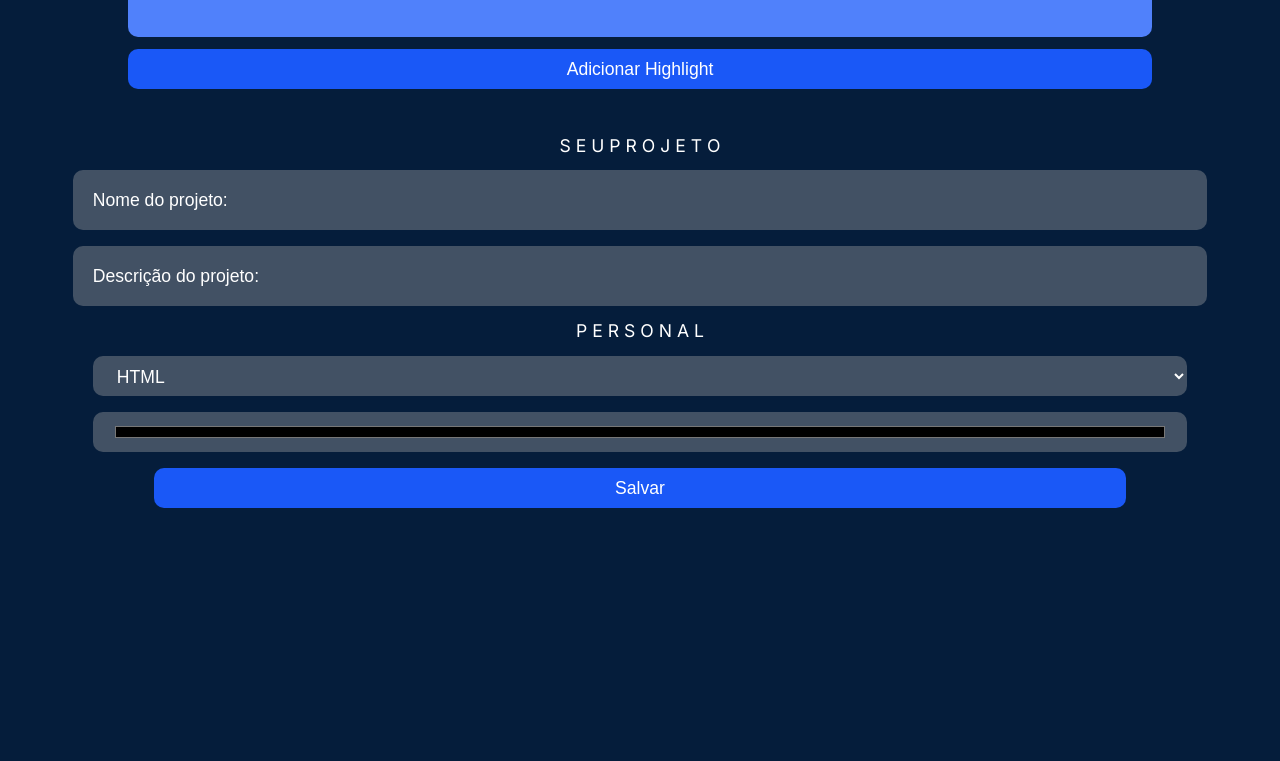
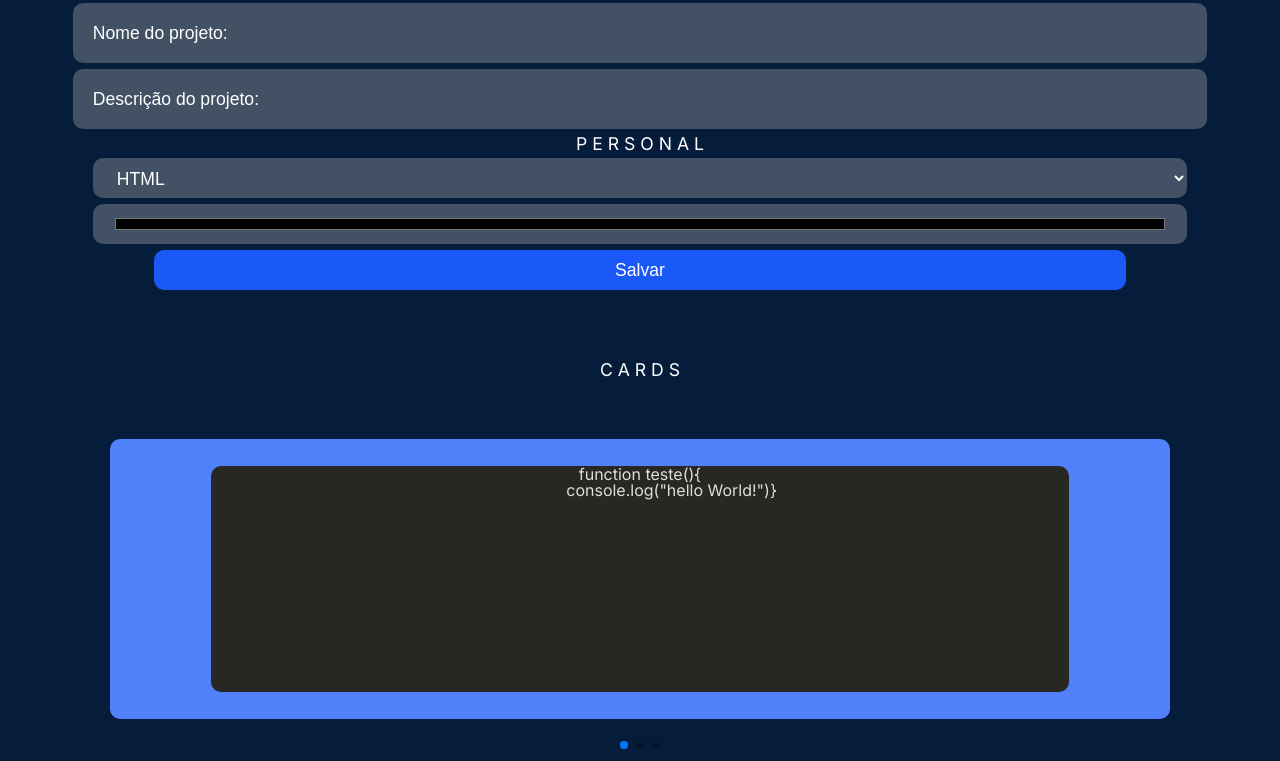
Before and after one commit to JoaoIto/CodeEditor, a website built with Vite: page index.html in a window 1280 px wide. Shown: the part 679-1440 px from the top of the page. Built offline with nearby package versions, Linux system fonts and the light colour scheme.

Commit message:
Add Swiper.js for carroussel project cards

```diff
--- /dev/null
+++ b/css/card/style.css
@@ -0,0 +1,23 @@
+.swiper {
+    height: 500px;
+    width: 50%;
+    margin-top: 50px;
+    text-align: center;
+}
+
+.swiper-slide {
+    height: 400px;
+    width: 20%;
+    display: flex;
+    align-items: center;
+    justify-content: center;
+}
+
+@media screen and (max-width:1300px) {
+    .swiper{
+        width: 90%;
+    }
+    .swiper-slide {
+        width: 90%;
+    }
+}
--- a/css/form/style.css
+++ b/css/form/style.css
@@ -8,9 +8,9 @@ fieldset {
 .form {
     display: flex;
     align-items: center;
-    justify-content: center;
+    justify-content: space-evenly;
     width: 20%;
-    height: 50vh;
+    height: 55vh;
 }
 
 .camp {
--- a/css/menu/style.css
+++ b/css/menu/style.css
@@ -24,9 +24,12 @@
     height: 50px;
     width: 50px;
     border-radius: 30%;
-    background-color: var(--blue-300);
+    background-color: var(--blue-200);
 }
 
+.active{
+  background-color: var(--blue-400);
+}
 .editor-button{
     width: 90%;
     display: flex;
--- a/css/style.css
+++ b/css/style.css
@@ -2,6 +2,7 @@
 @import url(./menu/style.css);
 @import url(./editor/style.css);
 @import url(./form/style.css);
+@import url(./card/style.css);
 
 @import url('https://fonts.googleapis.com/css2?family=Inter:wght@400;500;700&display=swap');
 
--- a/index.html
+++ b/index.html
@@ -9,6 +9,7 @@
   <link rel="stylesheet" href="./css/styles/monokai.css">
   <link rel="stylesheet" href="./css/root.css">
   <link rel="stylesheet" href="./css/style.css">
+  <link rel="stylesheet" href="https://cdn.jsdelivr.net/npm/swiper@8/swiper-bundle.min.css" />
 
   <link rel="shortcut icon" href="./public/devLogo.png" type="image/x-icon">
   <title>Alura Coder</title>
@@ -29,7 +30,7 @@
         <h2 class="title-section" id="menu">M E N U</h2>
         <div class="buttons">
           <div class="editor-button">
-            <div class="editor-button__logo">
+            <div class="editor-button__logo active">
               <img height="20" src="./public/VectorCode.svg" alt="Logo de código">
             </div>
             <h3 class="title-button">Editor</h3>
@@ -67,14 +68,52 @@
           <option value="">JS</option>
         </select>
 
-        <input type="color" name="" id="" class="camp">
+        <input type="color" name="" id="color" class="camp" onchange=" changeColor()">
 
         <input type="button" value="Salvar" id="save" class="camp">
       </fieldset>
     </section>
   </main>
+  <!-- Slider main container -->
+  <div class="swiper">
+    <h2 class="title-section">C A R D S</h2>
+    <!-- Additional required wrapper -->
+    <div class="swiper-wrapper">
+      <!-- Slides -->
+      <div class="swiper-slide">
+        <div class="editor-back">
+          <div class="code-wrapper">
+            <code class="preview hljs" contenteditable="true" aria-label="Editor de code" id="editor">function teste(){
+              console.log("hello World!")}</code>
+          </div>
+        </div>
+      </div>
+      <div class="swiper-slide">
+        <div class="editor-back">
+          <div class="code-wrapper">
+            <code class="preview hljs" contenteditable="true" aria-label="Editor de code" id="editor">function teste(){
+              console.log("hello World!")}</code>
+          </div>
+        </div>
+      </div>
+      <div class="swiper-slide">
+        <div class="editor-back">
+          <div class="code-wrapper">
+            <code class="preview hljs" contenteditable="true" aria-label="Editor de code" id="editor">function teste(){
+              console.log("hello World!")}</code>
+          </div>
+        </div>
+      </div>
+      ...
+    </div>
+    <!-- If we need pagination -->
+    <div class="swiper-pagination"></div>
+  </div>
   <script src="https://cdnjs.cloudflare.com/ajax/libs/highlight.js/11.6.0/highlight.min.js"></script>
   <script src="./js/highlight.js"></script>
+  <script src="./js/color.js"></script>
+  <script src="https://cdn.jsdelivr.net/npm/swiper@8/swiper-bundle.min.js"></script>
+  <script src="./js/swiper.js"></script>
 </body>
 
 </html>
--- /dev/null
+++ b/js/color.js
@@ -0,0 +1,6 @@
+function changeColor(){
+    const input = document.querySelector("#color");
+    const backgroundCode = document.querySelector(".editor-back");
+
+    backgroundCode.style.backgroundColor = input.value;
+}
--- /dev/null
+++ b/js/swiper.js
@@ -0,0 +1,21 @@
+const swiper = new Swiper(".swiper", {
+  // Optional parameters
+  direction: "horizontal",
+  loop: true,
+
+  // If we need pagination
+  pagination: {
+    el: ".swiper-pagination",
+  },
+
+  // Navigation arrows
+  navigation: {
+    nextEl: ".swiper-button-next",
+    prevEl: ".swiper-button-prev",
+  },
+
+  // And if we need scrollbar
+  scrollbar: {
+    el: ".swiper-scrollbar",
+  },
+});
--- a/package.json
+++ b/package.json
@@ -12,6 +12,7 @@
     "vite": "^3.2.0"
   },
   "dependencies": {
-    "highlight.js": "^11.6.0"
+    "highlight.js": "^11.6.0",
+    "swiper": "^8.4.4"
   }
 }
```
Also changed, not shown: public/127.0.0.1_5173_.png (renamed from public/desktop.png), 1 other file.
